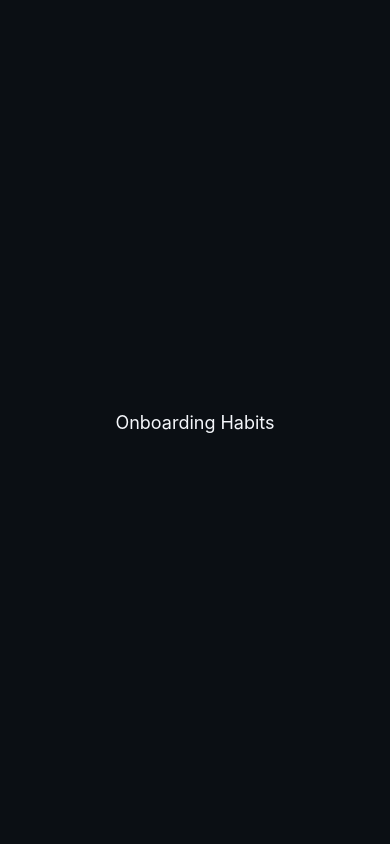
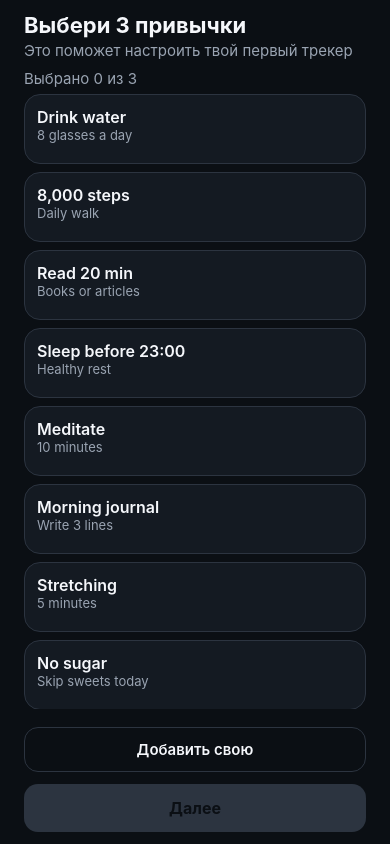
Before and after one commit to scientifictooffi/habitrix, a React Native app: screen /OnboardingHabits in a window 390 px wide. Built offline with nearby package versions, Linux system fonts and the light colour scheme.

Commit message:
habits: update habits

```diff
--- a/package.json
+++ b/package.json
@@ -10,6 +10,7 @@
     "test": "jest"
   },
   "dependencies": {
+    "@callstack/liquid-glass": "^0.7.0",
     "@react-native/new-app-screen": "0.84.0",
     "@react-navigation/native": "^7.1.28",
     "@react-navigation/native-stack": "^7.12.0",
--- a/src/screens/OnboardingGoalScreen.tsx
+++ b/src/screens/OnboardingGoalScreen.tsx
@@ -2,10 +2,30 @@ import React from 'react';
 import { Pressable, StyleSheet, Text, View } from 'react-native';
 import { NativeStackScreenProps } from '@react-navigation/native-stack';
 import { RootStackParamList } from '../navigation/AppNavigator';
+import { LiquidGlassView, isLiquidGlassSupported } from '@callstack/liquid-glass';
 
 type Props = NativeStackScreenProps<RootStackParamList, 'OnboardingGoal'>;
+export default function OnboardingGoalScreen({ navigation }: Props) {
+  const [selectedGoal, setSelectedGoal] = React.useState<string | null>(null);
+  const goals = [
+    {
+      id: 'health',
+      title: 'Health',
+      subtitle: 'Sleep, water, health food',
+    },
+    {
+      id: 'productivity',
+      title: 'Productivity',
+      subtitle: 'Focus, tasks, order',
+    },
+    {
+      id: 'discipline',
+      title: 'Discipline',
+      subtitle: 'Consistency & routine',
+    },
+  ];
+  const isNextDisabled = !selectedGoal;
 
-export default function OnboardingGoalScreen({ navigation }: Props) {
   return (
     <View style={styles.container}>
       <View style={styles.topBar}>
@@ -16,18 +36,44 @@ export default function OnboardingGoalScreen({ navigation }: Props) {
 
       <Text style={styles.title}>Выбери цель</Text>
 
-      <View style={styles.card}>
-        <Text style={styles.cardTitle}>Health</Text>
-        <Text style={styles.cardSubtitle}>Sleep, water, health food</Text>
-      </View>
-      <View style={styles.card}>
-        <Text style={styles.cardTitle}>Productivity</Text>
-        <Text style={styles.cardSubtitle}>Sleep, water, health food</Text>
-      </View>
-      <View style={styles.card}>
-        <Text style={styles.cardTitle}>Discipline</Text>
-        <Text style={styles.cardSubtitle}>Sleep, water, health food</Text>
-      </View>
+      {goals.map(goal => {
+        const isSelected = selectedGoal === goal.id;
+        const tintColor = isSelected
+          ? 'rgba(124, 92, 255, 0.35)'
+          : 'rgba(124, 92, 255, 0.18)';
+        const cardStyle = [
+          styles.cardBase,
+          isSelected && styles.cardSelected,
+          !isLiquidGlassSupported && styles.cardFallback,
+        ];
+
+        return (
+          <Pressable
+            key={goal.id}
+            onPress={() => setSelectedGoal(goal.id)}
+            style={styles.cardWrapper}
+          >
+            <LiquidGlassView
+              style={cardStyle}
+              effect="clear"
+              interactive
+              colorScheme="dark"
+              tintColor={tintColor}
+            >
+              <Text style={styles.cardTitle}>{goal.title}</Text>
+              <Text style={styles.cardSubtitle}>{goal.subtitle}</Text>
+            </LiquidGlassView>
+          </Pressable>
+        );
+      })}
+
+      <Pressable
+        disabled={isNextDisabled}
+        onPress={() => navigation.navigate('OnboardingHabits')}
+        style={[styles.nextButton, isNextDisabled && styles.nextButtonDisabled]}
+      >
+        <Text style={styles.nextButtonText}>Далее</Text>
+      </Pressable>
     </View>
   );
 }
@@ -46,13 +92,18 @@ const styles = StyleSheet.create({
     color: '#F5F7FB',
     marginBottom: 24,
   },
-  card: {
-    backgroundColor: '#141A22',
+  cardWrapper: {
+    marginBottom: 12,
+  },
+  cardBase: {
     borderRadius: 16,
     padding: 16,
     borderWidth: 1,
-    borderColor: '#2C3440',
-    marginBottom: 12,
+    borderColor: 'rgba(255, 255, 255, 0.12)',
+    overflow: 'hidden',
+  },
+  cardFallback: {
+    backgroundColor: 'rgba(20, 26, 34, 0.85)',
   },
   cardTitle: {
     fontSize: 18,
@@ -74,4 +125,22 @@ const styles = StyleSheet.create({
     fontSize: 16,
     fontWeight: '600',
   },
+  cardSelected: {
+    borderColor: '#7C5CFF',
+  },
+  nextButton: {
+    marginTop: 24,
+    backgroundColor: '#7C5CFF',
+    paddingVertical: 14,
+    borderRadius: 14,
+    alignItems: 'center',
+  },
+  nextButtonDisabled: {
+    backgroundColor: '#2C3440',
+  },
+  nextButtonText: {
+    color: '#0B0F14',
+    fontSize: 16,
+    fontWeight: '700',
+  },
 });
--- a/src/screens/OnboardingHabitsScreen.tsx
+++ b/src/screens/OnboardingHabitsScreen.tsx
@@ -1,10 +1,142 @@
 import React from 'react';
-import { StyleSheet, Text, View } from 'react-native';
+import { ScrollView,Modal, Pressable, StyleSheet, Text, TextInput, View } from 'react-native';
+import { NativeStackScreenProps } from '@react-navigation/native-stack';
+import { RootStackParamList } from '../navigation/AppNavigator';
+import {useSafeAreaInsets} from 'react-native-safe-area-context';
 
-export default function OnboardingHabitsScreen() {
+
+type Props = NativeStackScreenProps<RootStackParamList, 'OnboardingHabits'>;
+
+export default function OnboardingHabitsScreen({ navigation }: Props) {
+  const [selectedHabits, setSelectedHabits] = React.useState<string[]>([]);
+  const insets = useSafeAreaInsets();
+  const [isModalVisible, setIsModalVisible] = React.useState(false);
+  const [customTitle, setCustomTitle] = React.useState('');
+  const [habits, setHabits] = React.useState([
+    { id: 'water', title: 'Drink water', subtitle: '8 glasses a day' },
+    { id: 'steps', title: '8,000 steps', subtitle: 'Daily walk' },
+    { id: 'reading', title: 'Read 20 min', subtitle: 'Books or articles' },
+    { id: 'sleep', title: 'Sleep before 23:00', subtitle: 'Healthy rest' },
+    { id: 'meditation', title: 'Meditate', subtitle: '10 minutes' },
+    { id: 'journal', title: 'Morning journal', subtitle: 'Write 3 lines' },
+    { id: 'stretch', title: 'Stretching', subtitle: '5 minutes' },
+    { id: 'sugar', title: 'No sugar', subtitle: 'Skip sweets today' },
+  ]);
+  const toggleHabit = (id: string) => {
+    setSelectedHabits(prev => {
+      if (prev.includes(id)) {
+        return prev.filter(item => item !== id);
+      }
+      if (prev.length >= 3) {
+        return prev;
+      }
+      return [...prev, id];
+    });
+  };
+  const isNextDisabled = selectedHabits.length !== 3;
+
+  const openModal = () => setIsModalVisible(true);
+  const closeModal = () => {setIsModalVisible(false);setCustomTitle('');};
+
+  const addCustomHabit = () => {
+    const title = customTitle.trim();
+    if (!title) return;
+
+    const newHabit = {
+      id: `custom-${Date.now()}`,
+      title,
+      subtitle: 'Custom habit',
+    };
+
+    setHabits(prev => [newHabit, ...prev]);
+
+    setSelectedHabits(prev =>
+      prev.length < 3 ? [...prev, newHabit.id] : prev,
+    );
+
+    closeModal();
+  };
   return (
-    <View style={styles.container}>
-      <Text style={styles.text}>Onboarding Habits</Text>
+    <View
+      style={[
+        styles.container,
+        { paddingTop: insets.top + 12, paddingBottom: insets.bottom + 12 },
+      ]}
+    >
+      <Text style={styles.title}>Выбери 3 привычки</Text>
+      <Text style={styles.subtitle}>
+        Это поможет настроить твой первый трекер
+      </Text>
+      <Text style={styles.subtitle}>Выбрано {selectedHabits.length} из 3</Text>
+      <ScrollView
+        style={styles.listScroll}
+        contentContainerStyle={styles.listContent}
+        showsVerticalScrollIndicator={false}
+      >
+        <View style={styles.list}>
+          {habits.map(habit => {
+            const isSelected = selectedHabits.includes(habit.id);
+
+            return (
+              <Pressable
+                key={habit.id}
+                onPress={() => toggleHabit(habit.id)}
+                style={[styles.card, isSelected && styles.cardSelected]}
+              >
+                <Text style={styles.cardTitle}>{habit.title}</Text>
+                <Text style={styles.cardSubtitle}>{habit.subtitle}</Text>
+              </Pressable>
+            );
+          })}
+        </View>
+      </ScrollView>
+        <Pressable style={styles.addButton} onPress={openModal}>
+          <Text style={styles.addButtonText}>Добавить свою</Text>
+        </Pressable>
+
+        <Pressable
+          disabled={isNextDisabled}
+          style={[
+            styles.nextButton,
+            isNextDisabled && styles.nextButtonDisabled,
+          ]}
+          onPress={() => navigation.navigate('OnboardingReminders')}
+        >
+          <Text style={styles.nextButtonText}>Далее</Text>
+        </Pressable>
+
+      <Modal visible={isModalVisible} transparent animationType="fade">
+        <Pressable style={styles.modalOverlay} onPress={closeModal}>
+          <Pressable style={styles.modalCard} onPress={() => {}}>
+            <Text style={styles.modalTitle}>Новая привычка</Text>
+
+            <TextInput
+              value={customTitle}
+              onChangeText={setCustomTitle}
+              placeholder="Например: Пробежка"
+              placeholderTextColor="#6B7483"
+              style={styles.modalInput}
+            />
+
+            <View style={styles.modalActions}>
+              <Pressable style={styles.modalButton} onPress={closeModal}>
+                <Text style={styles.modalButtonText}>Отмена</Text>
+              </Pressable>
+
+              <Pressable
+                style={[
+                  styles.modalButtonPrimary,
+                  customTitle.trim().length === 0 && styles.modalButtonDisabled,
+                ]}
+                disabled={customTitle.trim().length === 0}
+                onPress={addCustomHabit}
+              >
+                <Text style={styles.modalButtonPrimaryText}>Добавить</Text>
+              </Pressable>
+            </View>
+          </Pressable>
+        </Pressable>
+      </Modal>
     </View>
   );
 }
@@ -12,12 +144,134 @@ export default function OnboardingHabitsScreen() {
 const styles = StyleSheet.create({
   container: {
     flex: 1,
-    alignItems: 'center',
-    justifyContent: 'center',
     backgroundColor: '#0B0F14',
+    paddingHorizontal: 24,
   },
-  text: {
-    fontSize: 18,
+  listScroll: {
+    flex: 1,
+  },
+  listContent: {
+    paddingBottom: 12,
+  },
+  title: {
+    fontSize: 22,
+    fontWeight: '700',
     color: '#F5F7FB',
   },
+  subtitle: {
+    marginTop: 3,
+    fontSize: 15,
+    color: '#9AA4B2',
+    marginBottom: 6,
+  },
+  list: {
+    gap: 8,
+  },
+  cardSelected: {
+    borderColor: '#7C5CFF',
+    backgroundColor: 'rgba(124, 92, 255, 0.12)',
+  },
+  nextButtonDisabled: {
+    backgroundColor: '#2C3440',
+  },
+  card: {
+    backgroundColor: '#141A22',
+    borderRadius: 16,
+    padding: 12,
+    borderWidth: 1,
+    borderColor: '#2C3440',
+  },
+  cardTitle: {
+    fontSize: 16,
+    fontWeight: '600',
+    color: '#F5F7FB',
+  },
+  cardSubtitle: {
+    fontSize: 13,
+    color: '#9AA4B2',
+    marginBottom: 8,
+  },
+  addButton: {
+    marginTop: 18,
+    borderWidth: 1,
+    borderColor: '#2C3440',
+    borderRadius: 14,
+    paddingVertical: 12,
+    alignItems: 'center',
+  },
+  addButtonText: {
+    color: '#F5F7FB',
+    fontSize: 15,
+    fontWeight: '600',
+  },
+  nextButton: {
+    marginTop: 12,
+    backgroundColor: '#7C5CFF',
+    paddingVertical: 14,
+    borderRadius: 14,
+    alignItems: 'center',
+  },
+  nextButtonText: {
+    color: '#0B0F14',
+    fontSize: 16,
+    fontWeight: '700',
+  },
+  modalOverlay: {
+    flex: 1,
+    backgroundColor: 'rgba(0, 0, 0, 0.55)',
+    justifyContent: 'center',
+    paddingHorizontal: 24,
+  },
+  modalCard: {
+    backgroundColor: '#141A22',
+    borderRadius: 16,
+    padding: 16,
+    borderWidth: 1,
+    borderColor: '#2C3440',
+  },
+  modalTitle: {
+    fontSize: 18,
+    fontWeight: '700',
+    color: '#F5F7FB',
+    marginBottom: 12,
+  },
+  modalInput: {
+    backgroundColor: '#0B0F14',
+    borderRadius: 12,
+    borderWidth: 1,
+    borderColor: '#2C3440',
+    paddingHorizontal: 12,
+    paddingVertical: 10,
+    color: '#F5F7FB',
+  },
+  modalActions: {
+    flexDirection: 'row',
+    justifyContent: 'flex-end',
+    gap: 12,
+    marginTop: 16,
+  },
+  modalButton: {
+    paddingVertical: 10,
+    paddingHorizontal: 14,
+    borderRadius: 10,
+    borderWidth: 1,
+    borderColor: '#2C3440',
+  },
+  modalButtonText: {
+    color: '#F5F7FB',
+    fontWeight: '600',
+  },
+  modalButtonPrimary: {
+    paddingVertical: 10,
+    paddingHorizontal: 14,
+    borderRadius: 10,
+    backgroundColor: '#7C5CFF',
+  },
+  modalButtonPrimaryText: {
+    color: '#0B0F14',
+    fontWeight: '700',
+  },
+  modalButtonDisabled: {
+    backgroundColor: '#2C3440',
+  },
 });
--- a/src/screens/ValueScreen.tsx
+++ b/src/screens/ValueScreen.tsx
@@ -3,6 +3,7 @@ import { useSafeAreaInsets } from 'react-native-safe-area-context';
 import type {NativeStackScreenProps} from '@react-navigation/native-stack';
 import type {RootStackParamList} from '../navigation/AppNavigator';
 import React from 'react';
+import { Linking } from 'react-native';
 
 type Props = NativeStackScreenProps<RootStackParamList, 'Value'>;
 function ValueScreen({navigation}: Props) {
@@ -57,7 +58,21 @@ function ValueScreen({navigation}: Props) {
           <Text style={styles.secondaryText}>I already have an account</Text>
         </Pressable>
         <Text style={styles.legal}>
-          By continuing you agree to our Terms & Privacy Policy.
+          By continuing you agree to our{' '}
+          <Text
+            style={styles.link}
+            onPress={() => Linking.openURL('https://yourapp.com/terms')}
+          >
+            Terms
+          </Text>{' '}
+          &{' '}
+          <Text
+            style={styles.link}
+            onPress={() => Linking.openURL('https://yourapp.com/privacy')}
+          >
+            Privacy Policy
+          </Text>
+          .
         </Text>
       </View>
     </View>
@@ -84,6 +99,11 @@ const styles = StyleSheet.create({
     color: '#F5F7FB',
     letterSpacing: 0.5,
   },
+  link: {
+    color: '#7C5CFF',
+    fontWeight: '600',
+  },
+
   badge: {
     marginLeft: 10,
     paddingHorizontal: 8,
```
Also changed, not shown: 3 other files (tests, documents, lock files or other folders).
